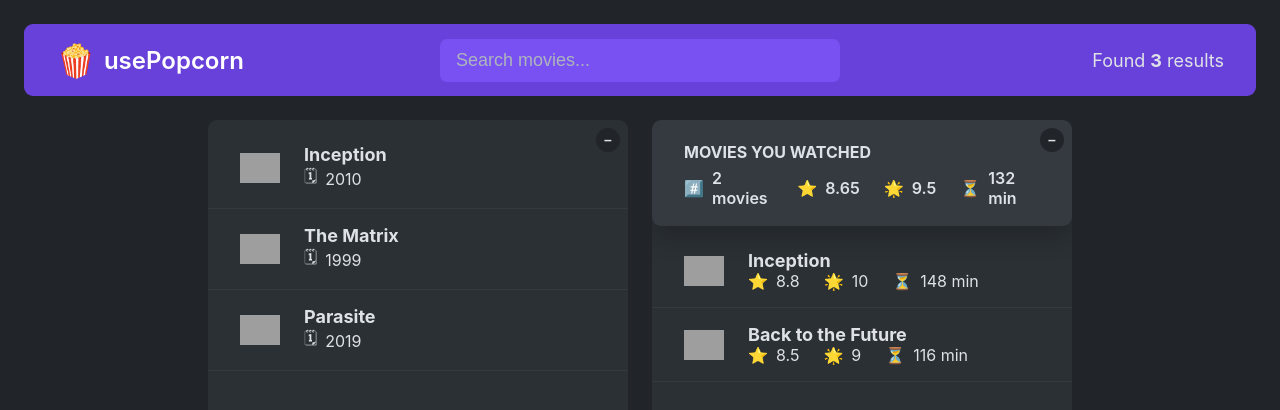
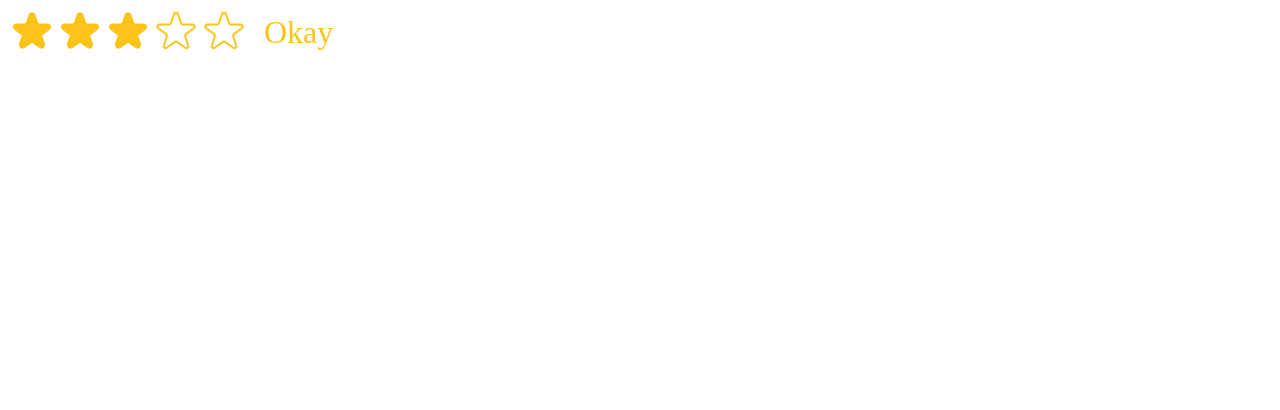
Before and after one commit to hamedmishian/movieRate, a React (Create React App) app: page / in a window 1280 px wide. Shown: the top 410 px of the page. Built offline with nearby package versions, Linux system fonts and the light colour scheme; grey boxes are pictures that could not be loaded.

Commit message:
until adding users review

```diff
--- a/src/App.js
+++ b/src/App.js
@@ -51,23 +51,52 @@
   arr.reduce((acc, cur, i, arr) => acc + cur / arr.length, 0);
 
 export default function App() {
-  const [query, setQuery] = useState("");
   const [movies, setMovies] = useState(tempMovieData);
   const [watched, setWatched] = useState(tempWatchedData);
-  const [isOpen1, setIsOpen1] = useState(true);
-  const [isOpen2, setIsOpen2] = useState(true);
-
-  const avgImdbRating = average(watched.map(movie => movie.imdbRating));
-  const avgUserRating = average(watched.map(movie => movie.userRating));
-  const avgRuntime = average(watched.map(movie => movie.runtime));
-
   return (
     <>
+      <Navbar>
+        <Search />
+        <NumResults movies={movies} />
+      </Navbar>
+      <Main>
+        {/*
+       Using props instead of children
+
+        <Box element={<MovieList movies={movies} />} />
+        <Box
+          element={
+            <>
+              <WatchedSummary watched={watched} />
+              <WatchedMovieList watched={watched} />
+            </>
+          }
+        /> */}
+
+        <Box>
+          <MovieList movies={movies} />
+        </Box>
+        <Box>
+          <WatchedSummary watched={watched} />
+          <WatchedMovieList watched={watched} />
+        </Box>
+      </Main>
+    </>
+  );
+}
+
+function Navbar({ children }) {
+  return (
     <nav className="nav-bar">
-        <div className="logo">
-          <span role="img">🍿</span>
-          <h1>usePopcorn</h1>
-        </div>
+      <Logo />
+      {children}
+    </nav>
+  );
+}
+
+function Search() {
+  const [query, setQuery] = useState("");
+  return (
     <input
       className="search"
       type="text"
@@ -75,23 +104,75 @@
       value={query}
       onChange={e => setQuery(e.target.value)}
     />
+  );
+}
+
+function Logo() {
+  return (
+    <div className="logo">
+      <span role="img">🍿</span>
+      <h1>Movie Time</h1>
+    </div>
+  );
+}
+
+function NumResults({ movies }) {
+  return (
     <p className="num-results">
       Found <strong>{movies.length}</strong> results
     </p>
-      </nav>
+  );
+}
 
-      <main className="main">
+function Main({ children }) {
+  return <main className="main">{children}</main>;
+}
+
+function Box({ children }) {
+  const [isOpen, setIsOpen] = useState(true);
+  return (
     <div className="box">
-          <button
-            className="btn-toggle"
-            onClick={() => setIsOpen1(open => !open)}
-          >
-            {isOpen1 ? "–" : "+"}
+      <button className="btn-toggle" onClick={() => setIsOpen(open => !open)}>
+        {isOpen ? "–" : "+"}
       </button>
-          {isOpen1 && (
+      {isOpen && children}
+    </div>
+  );
+}
+
+/* function WatchedBox() {
+  const [watched, setWatched] = useState(tempWatchedData);
+  const [isOpen2, setIsOpen2] = useState(true);
+
+  return (
+    <div className="box">
+      <button className="btn-toggle" onClick={() => setIsOpen2(open => !open)}>
+        {isOpen2 ? "–" : "+"}
+      </button>
+      {isOpen2 && (
+        <>
+          <WatchedSummary watched={watched} />
+          <WatchedMovieList watched={watched} />
+        </>
+      )}
+    </div>
+  );
+}
+*/
+
+function MovieList({ movies }) {
+  return (
     <ul className="list">
       {movies?.map(movie => (
-                <li key={movie.imdbID}>
+        <Movie movie={movie} key={movie.imdbID} />
+      ))}
+    </ul>
+  );
+}
+
+function Movie({ movie }) {
+  return (
+    <li>
       <img src={movie.Poster} alt={`${movie.Title} poster`} />
       <h3>{movie.Title}</h3>
       <div>
@@ -101,20 +182,47 @@
         </p>
       </div>
     </li>
+  );
+}
+
+function WatchedMovieList({ watched }) {
+  return (
+    <ul className="list">
+      {watched.map(movie => (
+        <WatchedMovie movie={movie} key={movie.imdbID} />
       ))}
     </ul>
-          )}
+  );
+}
+
+function WatchedMovie({ movie }) {
+  return (
+    <li>
+      <img src={movie.Poster} alt={`${movie.Title} poster`} />
+      <h3>{movie.Title}</h3>
+      <div>
+        <p>
+          <span>⭐️</span>
+          <span>{movie.imdbRating}</span>
+        </p>
+        <p>
+          <span>🌟</span>
+          <span>{movie.userRating}</span>
+        </p>
+        <p>
+          <span>⏳</span>
+          <span>{movie.runtime} min</span>
+        </p>
       </div>
+    </li>
+  );
+}
 
-        <div className="box">
-          <button
-            className="btn-toggle"
-            onClick={() => setIsOpen2(open => !open)}
-          >
-            {isOpen2 ? "–" : "+"}
-          </button>
-          {isOpen2 && (
-            <>
+function WatchedSummary({ watched }) {
+  const avgImdbRating = average(watched.map(movie => movie.imdbRating));
+  const avgUserRating = average(watched.map(movie => movie.userRating));
+  const avgRuntime = average(watched.map(movie => movie.runtime));
+  return (
     <div className="summary">
       <h2>Movies you watched</h2>
       <div>
@@ -136,33 +244,5 @@
         </p>
       </div>
     </div>
-
-              <ul className="list">
-                {watched.map(movie => (
-                  <li key={movie.imdbID}>
-                    <img src={movie.Poster} alt={`${movie.Title} poster`} />
-                    <h3>{movie.Title}</h3>
-                    <div>
-                      <p>
-                        <span>⭐️</span>
-                        <span>{movie.imdbRating}</span>
-                      </p>
-                      <p>
-                        <span>🌟</span>
-                        <span>{movie.userRating}</span>
-                      </p>
-                      <p>
-                        <span>⏳</span>
-                        <span>{movie.runtime} min</span>
-                      </p>
-                    </div>
-                  </li>
-                ))}
-              </ul>
-            </>
-          )}
-        </div>
-      </main>
-    </>
   );
 }
--- /dev/null
+++ b/src/StarRating.js
@@ -0,0 +1,100 @@
+import { useState } from "react";
+
+const containerStyle = {
+  display: "flex",
+  alignItems: "center",
+  gap: "16px"
+};
+
+const starContainerStyle = {
+  display: "flex"
+};
+
+export default function StarRating({
+  maxRating = 5,
+  color = "#fcc419",
+  size = 48,
+  className,
+  messages = [],
+  defaultRating = 0,
+  onSetRating
+}) {
+  const [rating, setRating] = useState(defaultRating);
+  const [tempRating, setTempRating] = useState(0);
+
+  function handleRating(rating) {
+    setRating(rating);
+    onSetRating(rating);
+  }
+  const textStyle = {
+    lineHeight: "1",
+    margin: "0",
+    color,
+    fontSize: `${size / 1.5}px`
+  };
+  return (
+    <div style={containerStyle} className={className}>
+      <div style={starContainerStyle}>
+        {Array.from({ length: maxRating }, (_, i) => (
+          <Star
+            key={i}
+            onRate={() => handleRating(i + 1)}
+            full={tempRating ? tempRating >= i + 1 : rating >= i + 1}
+            onHoverIn={() => setTempRating(i + 1)}
+            onHoverOut={() => setTempRating(0)}
+            size={size}
+            color={color}
+          />
+        ))}
+      </div>
+      <p style={textStyle}>
+        {messages.length === maxRating
+          ? messages[tempRating ? tempRating - 1 : rating - 1]
+          : tempRating || rating || ""}
+      </p>
+    </div>
+  );
+}
+
+function Star({ onRate, full, onHoverIn, onHoverOut, color, size }) {
+  const starStyle = {
+    width: `${size}px`,
+    height: `${size}px`,
+    display: "block",
+    cursor: "pointer"
+  };
+  return (
+    <span
+      role="button"
+      style={starStyle}
+      onClick={onRate}
+      onMouseEnter={onHoverIn}
+      onMouseLeave={onHoverOut}
+    >
+      {full ? (
+        <svg
+          xmlns="http://www.w3.org/2000/svg"
+          viewBox="0 0 20 20"
+          fill={color}
+          stroke={color}
+        >
+          <path d="M9.049 2.927c.3-.921 1.603-.921 1.902 0l1.07 3.292a1 1 0 00.95.69h3.462c.969 0 1.371 1.24.588 1.81l-2.8 2.034a1 1 0 00-.364 1.118l1.07 3.292c.3.921-.755 1.688-1.54 1.118l-2.8-2.034a1 1 0 00-1.175 0l-2.8 2.034c-.784.57-1.838-.197-1.539-1.118l1.07-3.292a1 1 0 00-.364-1.118L2.98 8.72c-.783-.57-.38-1.81.588-1.81h3.461a1 1 0 00.951-.69l1.07-3.292z" />
+        </svg>
+      ) : (
+        <svg
+          xmlns="http://www.w3.org/2000/svg"
+          fill="none"
+          viewBox="0 0 24 24"
+          stroke={color}
+        >
+          <path
+            strokeLinecap="round"
+            strokeLinejoin="round"
+            strokeWidth="{2}"
+            d="M11.049 2.927c.3-.921 1.603-.921 1.902 0l1.519 4.674a1 1 0 00.95.69h4.915c.969 0 1.371 1.24.588 1.81l-3.976 2.888a1 1 0 00-.363 1.118l1.518 4.674c.3.922-.755 1.688-1.538 1.118l-3.976-2.888a1 1 0 00-1.176 0l-3.976 2.888c-.783.57-1.838-.197-1.538-1.118l1.518-4.674a1 1 0 00-.363-1.118l-3.976-2.888c-.784-.57-.38-1.81.588-1.81h4.914a1 1 0 00.951-.69l1.519-4.674z"
+          />
+        </svg>
+      )}
+    </span>
+  );
+}
--- a/src/index.js
+++ b/src/index.js
@@ -1,11 +1,18 @@
 import React from "react";
 import ReactDOM from "react-dom/client";
-import "./index.css";
-import App from "./App";
+import StarRating from "./StarRating";
+// import "./index.css";
+// import App from "./App";
 
 const root = ReactDOM.createRoot(document.getElementById("root"));
 root.render(
   <React.StrictMode>
-    <App />
+    {/* <App /> */}
+    <StarRating
+      maxRating={5}
+      className="test"
+      messages={["Terrible", "Bad", "Okay", "Good", "Amazing"]}
+      defaultRating={3}
+    />
   </React.StrictMode>
 );
```
Lines whose indentation alone changed are shown as unchanged.
